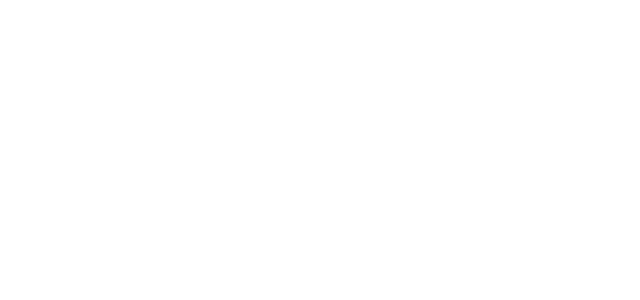
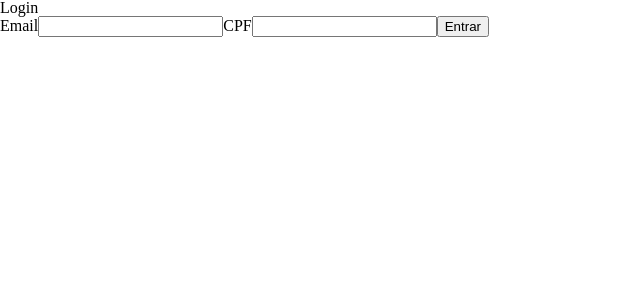
Before and after one commit to robertoedu/hackatom, a React (Create React App) app: page / in a window 1280 px wide. Shown: the top 300 px of the page, without its empty margins (0-640 px from the left). Built offline with nearby package versions, Linux system fonts and the light colour scheme.

Commit message:
criação do formulário de login com formik

```diff
--- /dev/null
+++ b/src/components/Button.jsx
@@ -0,0 +1,5 @@
+import React from 'react';
+
+export const Button = ({ children, type }) => {
+  return <button type={type}>{children}</button>;
+};
--- a/src/components/CampoForm.jsx
+++ /dev/null
@@ -1,8 +0,0 @@
-// styles
-import styles from '../styles/CampoForm.module.scss';
-// utilities
-import { Formik } from 'formik';
-
-export const CampoForm = () => {
-  return <></>;
-};
--- /dev/null
+++ b/src/components/Form.jsx
@@ -0,0 +1,48 @@
+import { useFormik } from 'formik';
+import React, { useState } from 'react';
+import { Button } from './Button';
+import { Input } from './Input';
+import { registerSchema } from './schema/Register';
+
+export const Form = () => {
+  const [showErrors, setShowErrors] = useState(false);
+
+  const { values, errors, handleChange, handleSubmit } = useFormik({
+    initialValues: {
+      email: '',
+      cpf: '',
+    },
+    validationSchema: registerSchema,
+    onSubmit: (values) => {
+      console.log(values);
+    },
+  });
+
+  const onSubmit = (e) => {
+    setShowErrors(true);
+    handleSubmit(e);
+  };
+
+  return (
+    <form onSubmit={onSubmit}>
+      <h1>Login</h1>
+      <div>
+        <Input
+          name="email"
+          value={values.email}
+          label="Email"
+          onChange={handleChange}
+          error={showErrors ? errors.email : ''}
+        />
+        <Input
+          name="cpf"
+          value={values.cpf}
+          label="CPF"
+          onChange={handleChange}
+          error={showErrors ? errors.cpf : ''}
+        />
+        <Button type="submit">Entrar</Button>
+      </div>
+    </form>
+  );
+};
--- /dev/null
+++ b/src/components/Input.jsx
@@ -0,0 +1,13 @@
+import React from 'react';
+
+export const Input = ({ name, error = '', value, label = '', onChange }) => {
+  return (
+    <>
+      <label>
+        {label}
+        <input name={name} value={value} onChange={onChange} />
+      </label>
+      {error && <span>{error}</span>}
+    </>
+  );
+};
--- /dev/null
+++ b/src/components/schema/Register.jsx
@@ -0,0 +1,9 @@
+import * as yup from 'yup';
+
+export const registerSchema = yup.object().shape({
+  email: yup.string().email('E-mail inválido!').required('E-mail obrigatório!'),
+  cpf: yup
+    .string()
+    .min(11, 'O CPF precisa ter no mínimo 11 caracteres!')
+    .required('CPF é obrigatório!'),
+});
--- a/src/pages/Login.jsx
+++ b/src/pages/Login.jsx
@@ -1,16 +1,14 @@
 // styles
 import styles from '../styles/Login.module.scss';
 // components
-import { CampoForm } from '../components/CampoForm';
 import { useState } from 'react';
+import { Form } from '../components/Form';
 
 export const Login = () => {
   return (
     <>
       <section>
-        <div className={styles.bgCampos}>
-          <CampoForm />
-        </div>
+        <Form />
       </section>
     </>
   );
```
